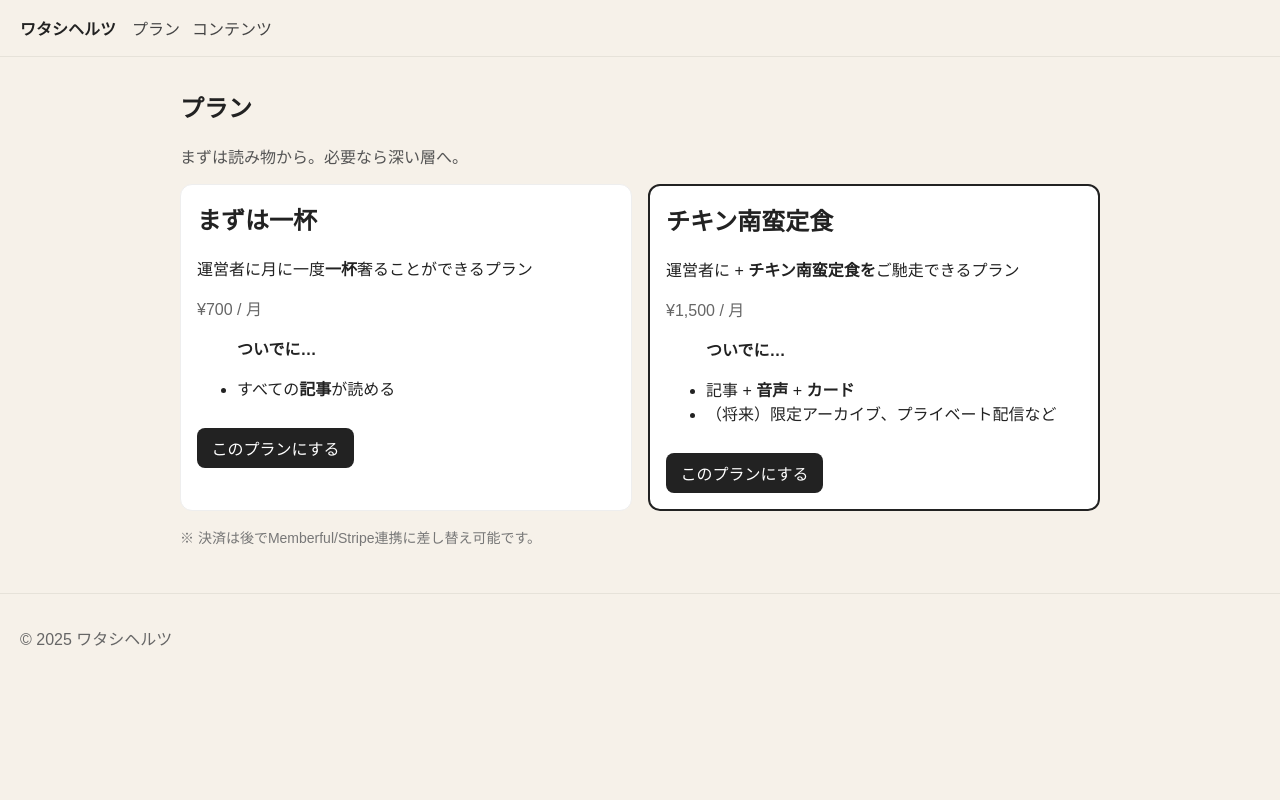
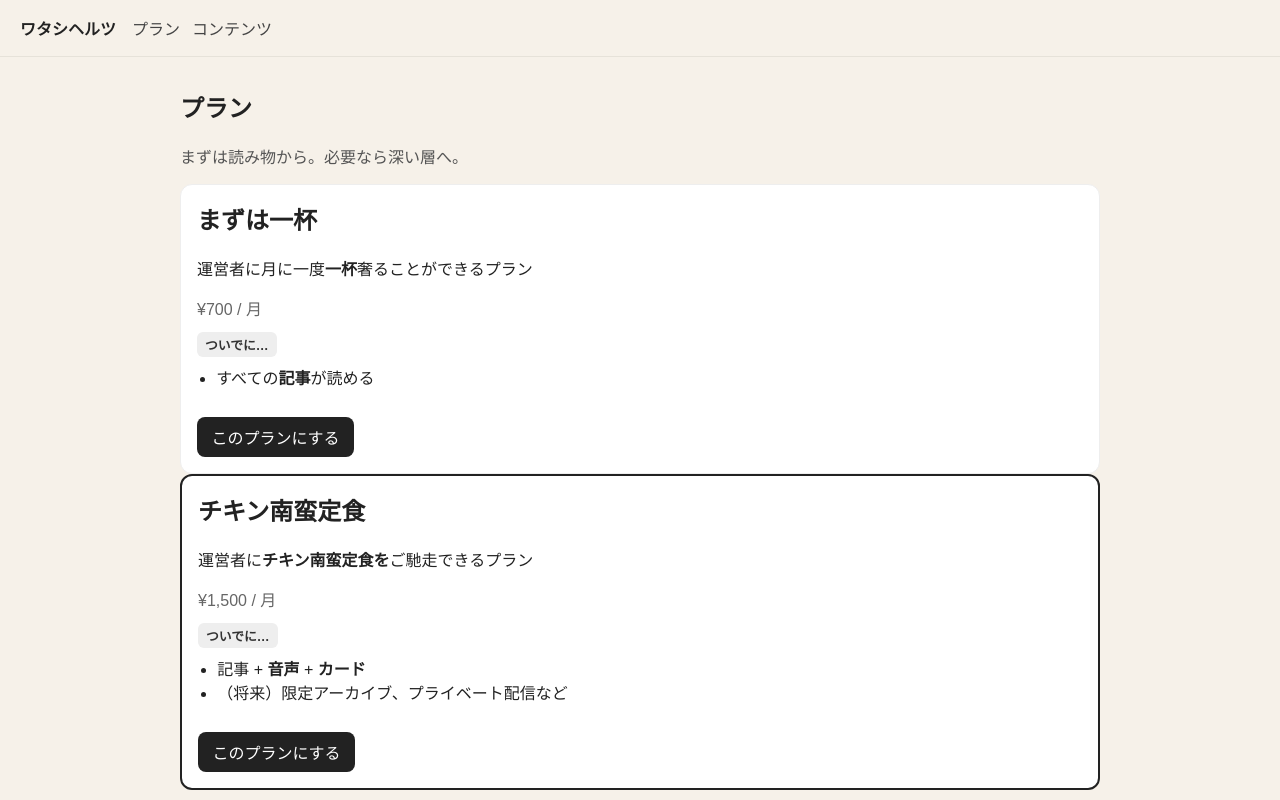
Before and after one commit to hiracoh/watashihertz, a Next.js app: page /plans in a window 1280 px wide. Shown: the top 800 px of the page. Built offline with nearby package versions, Linux system fonts and the light colour scheme; a web font is replaced by a local one.

Commit message:
Update page.js

```diff
--- a/app/plans/page.js
+++ b/app/plans/page.js
@@ -4,32 +4,66 @@ export default function Plans() {
       <h1 style={{ fontSize:'1.5rem', marginTop:0 }}>プラン</h1>
       <p style={{ color:'#555' }}>まずは読み物から。必要なら深い層へ。</p>
 
-      <div style={{ display:'grid', gap:'1rem', gridTemplateColumns:'repeat(auto-fit, minmax(260px, 1fr))', marginTop:'1rem' }}>
       <div style={{ background:'#fff', border:'1px solid #eee', borderRadius:12, padding:'1rem' }}>
   <h2 style={{ marginTop:0 }}>まずは一杯</h2>
   <p>運営者に月に一度<strong>一杯</strong>奢ることができるプラン</p>
+  <p style={{ margin:'0.25rem 0', color:'#666' }}>¥700 / 月</p>
 
-          <p style={{ margin:'0.25rem 0', color:'#666' }}>¥700 / 月</p>
-          <ul>
-    　　　　　  <p><strong>ついでに…</strong></p>
+  <div style={{
+    display:'inline-block',
+    background:'#eee',
+    color:'#333',
+    fontSize:'0.8rem',
+    fontWeight:'bold',
+    padding:'0.2rem 0.5rem',
+    borderRadius:'6px',
+    marginTop:'0.5rem'
+  }}>
+    ついでに…
+  </div>
+
+  <ul style={{ paddingLeft:'1.2rem', marginTop:'0.5rem' }}>
     <li>すべての<strong>記事</strong>が読める</li>
   </ul>
-          <a href="#" style={{ display:'inline-block', marginTop:'0.75rem', padding:'0.5rem 0.9rem',
-            borderRadius:8, background:'#222', color:'#fff', textDecoration:'none' }}>このプランにする</a>
+
+  <a href="#" style={{
+    display:'inline-block', marginTop:'0.75rem', padding:'0.5rem 0.9rem',
+    borderRadius:8, background:'#222', color:'#fff', textDecoration:'none'
+  }}>
+    このプランにする
+  </a>
 </div>
+
 
         <div style={{ background:'#fff', border:'2px solid #222', borderRadius:12, padding:'1rem' }}>
   <h2 style={{ marginTop:0 }}>チキン南蛮定食</h2>
-          <p>運営者に + <strong>チキン南蛮定食を</strong>ご馳走できるプラン</p>
+  <p>運営者に<strong>チキン南蛮定食を</strong>ご馳走できるプラン</p>
   <p style={{ margin:'0.25rem 0', color:'#666' }}>¥1,500 / 月</p>
-          <ul>
-　　　　　　  <p><strong>ついでに…</strong></p>
+
+  <div style={{
+    display:'inline-block',
+    background:'#eee',
+    color:'#333',
+    fontSize:'0.8rem',
+    fontWeight:'bold',
+    padding:'0.2rem 0.5rem',
+    borderRadius:'6px',
+    marginTop:'0.5rem'
+  }}>
+    ついでに…
+  </div>
+
+  <ul style={{ paddingLeft:'1.2rem', marginTop:'0.5rem' }}>
     <li>記事 + <strong>音声</strong> + <strong>カード</strong></li>
     <li>（将来）限定アーカイブ、プライベート配信など</li>
   </ul>
-          <a href="#" style={{ display:'inline-block', marginTop:'0.75rem', padding:'0.5rem 0.9rem',
-            borderRadius:8, background:'#222', color:'#fff', textDecoration:'none' }}>このプランにする</a>
-        </div>
+
+  <a href="#" style={{
+    display:'inline-block', marginTop:'0.75rem', padding:'0.5rem 0.9rem',
+    borderRadius:8, background:'#222', color:'#fff', textDecoration:'none'
+  }}>
+    このプランにする
+  </a>
 </div>
 
       <p style={{ marginTop:'1rem', color:'#777', fontSize:14 }}>
```
Lines whose indentation alone changed are shown as unchanged.
